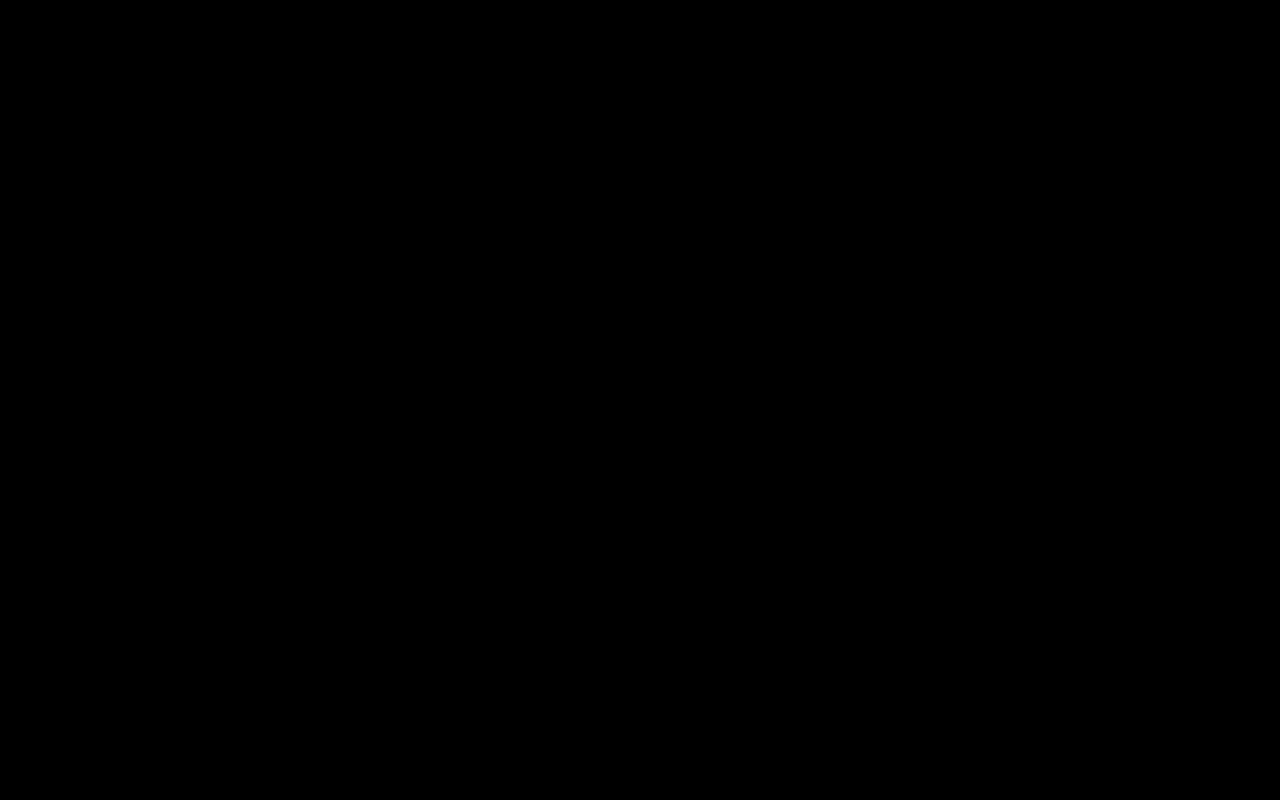
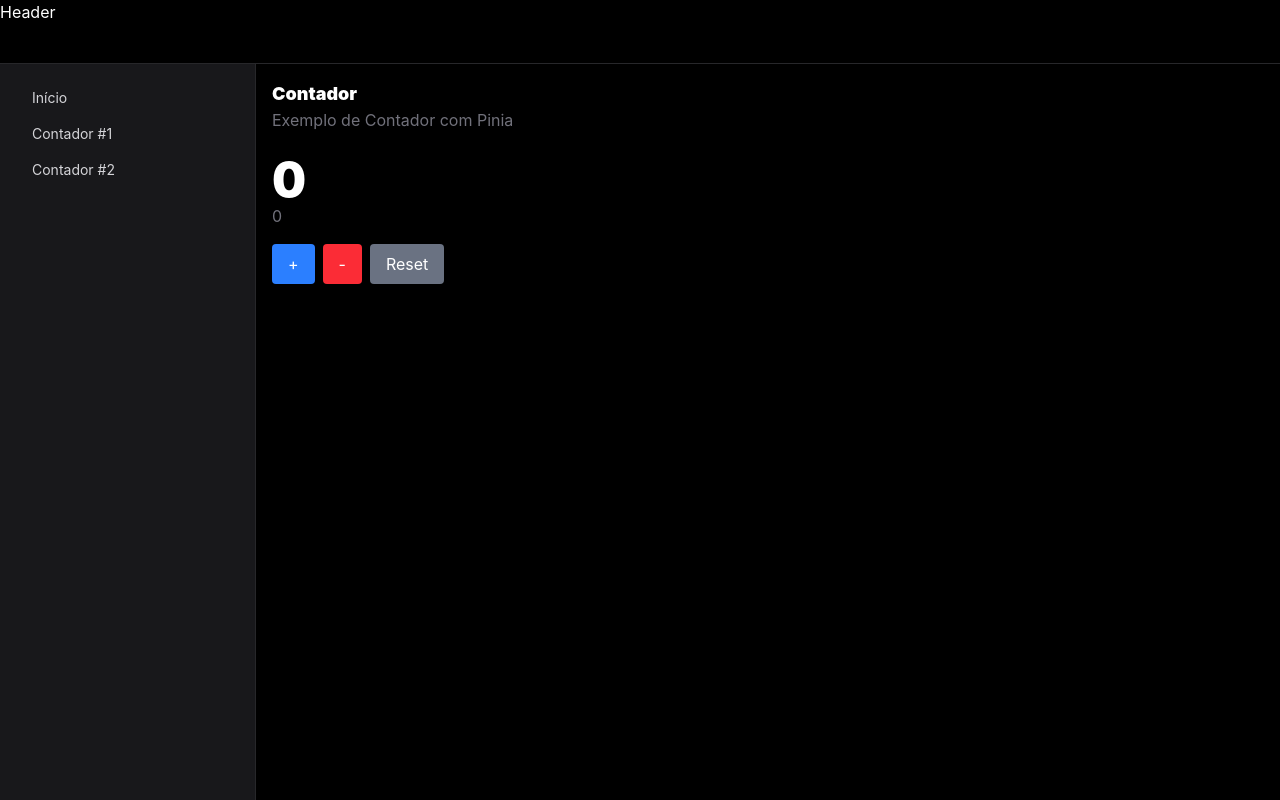
Before and after one commit to RafaelJP13/vuejs-fundamentals, a Vue app: page /counter/pinia in a window 1280 px wide. Before the commit this address had no page. Built offline with nearby package versions, Linux system fonts and the light colour scheme.

Commit message:
feat: add CounterPiniaPage with Pinia state management and update Menu

```diff
--- a/src/app/router/routes.ts
+++ b/src/app/router/routes.ts
@@ -1,5 +1,6 @@
 import AuthPage from "@/modules/auth/pages/AuthPage.vue";
 import CounterPage from "@/modules/samples/pages/CounterPage.vue";
+import CounterPiniaPage from "@/modules/samples/pages/CounterPiniaPage.vue";
 import HomePage from "@/modules/samples/pages/HomePage.vue";
 import AppLayout from "@/shared/layouts/AppLayout.vue";
 import type { RouteRecordRaw } from "vue-router";
@@ -21,6 +22,10 @@ export const routes: RouteRecordRaw[] = [
             {
                 path: "counter",
                 component: CounterPage
+            },
+            {
+                path: "counter/pinia",
+                component: CounterPiniaPage
             }
         ]
 
--- /dev/null
+++ b/src/modules/samples/pages/CounterPiniaPage.vue
@@ -0,0 +1,24 @@
+<script setup lang="ts">
+import Title from '@/shared/components/Title.vue';
+import { useCounterStore } from '../stores/Counter';
+
+const counterStore = useCounterStore();
+
+</script>
+
+<template>
+    <div class="flex flex-col gap-6">
+      <Title text="Contador" sub="Exemplo de Contador com Pinia"></Title>
+      <div class="flex flex-col gap-4">
+        <div class="flex flex-col">
+          <span class="text-5xl font-black">{{ counterStore.count }}</span>
+          <span class="text-zinc-500">{{ counterStore.double }}</span>
+        </div>
+        <div class="flex gap-2">
+          <button class="bg-blue-500 text-white px-4 py-2 rounded hover:bg-blue-600 cursor-pointer" @click="counterStore.increment">+</button>
+          <button class="bg-red-500 text-white px-4 py-2 rounded hover:bg-red-600 cursor-pointer" @click="counterStore.decrement">-</button>
+          <button class="bg-gray-500 text-white px-4 py-2 rounded hover:bg-gray-600 cursor-pointer" @click="counterStore.reset">Reset</button>
+        </div>
+      </div>
+    </div>
+</template>
--- /dev/null
+++ b/src/modules/samples/stores/Counter.ts
@@ -0,0 +1,17 @@
+import { defineStore } from "pinia";
+import { computed, ref } from "vue";
+
+const useCounterStore = defineStore('counter', () => {
+
+    const count = ref(0);
+    const double = computed(() => count.value * 2);
+
+    const increment = () => count.value++;
+    const decrement = () => count.value--;
+    const reset = () => count.value = 0;
+
+    return { count, double, increment, decrement, reset };
+
+})
+
+export { useCounterStore };
--- a/src/shared/components/Menu.vue
+++ b/src/shared/components/Menu.vue
@@ -6,6 +6,7 @@ import MenuItem from './MenuItem.vue';
 <template>
     <nav class="flex flex-col">
         <MenuItem label="Início" to="/" />
-        <MenuItem label="Contador" to="/counter" />
+        <MenuItem label="Contador #1" to="/counter" />
+        <MenuItem label="Contador #2" to="/counter/pinia" />
     </nav>
 </template>
```
